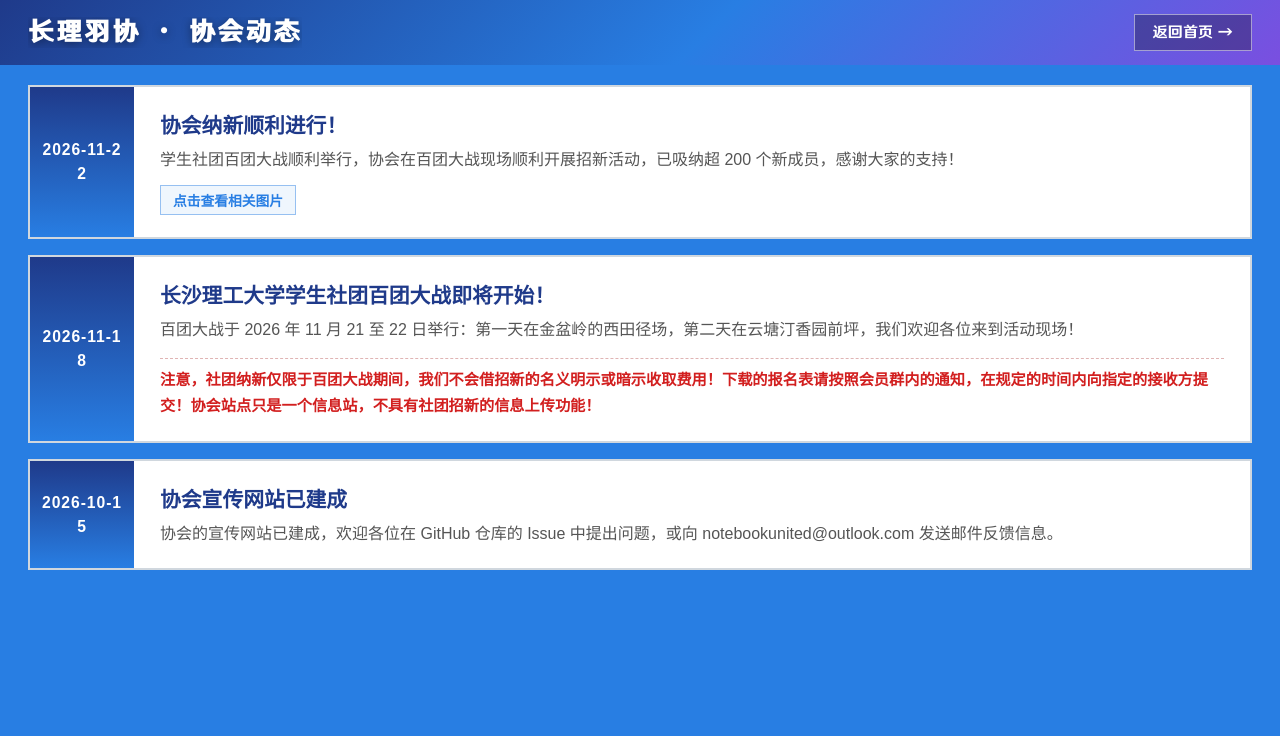
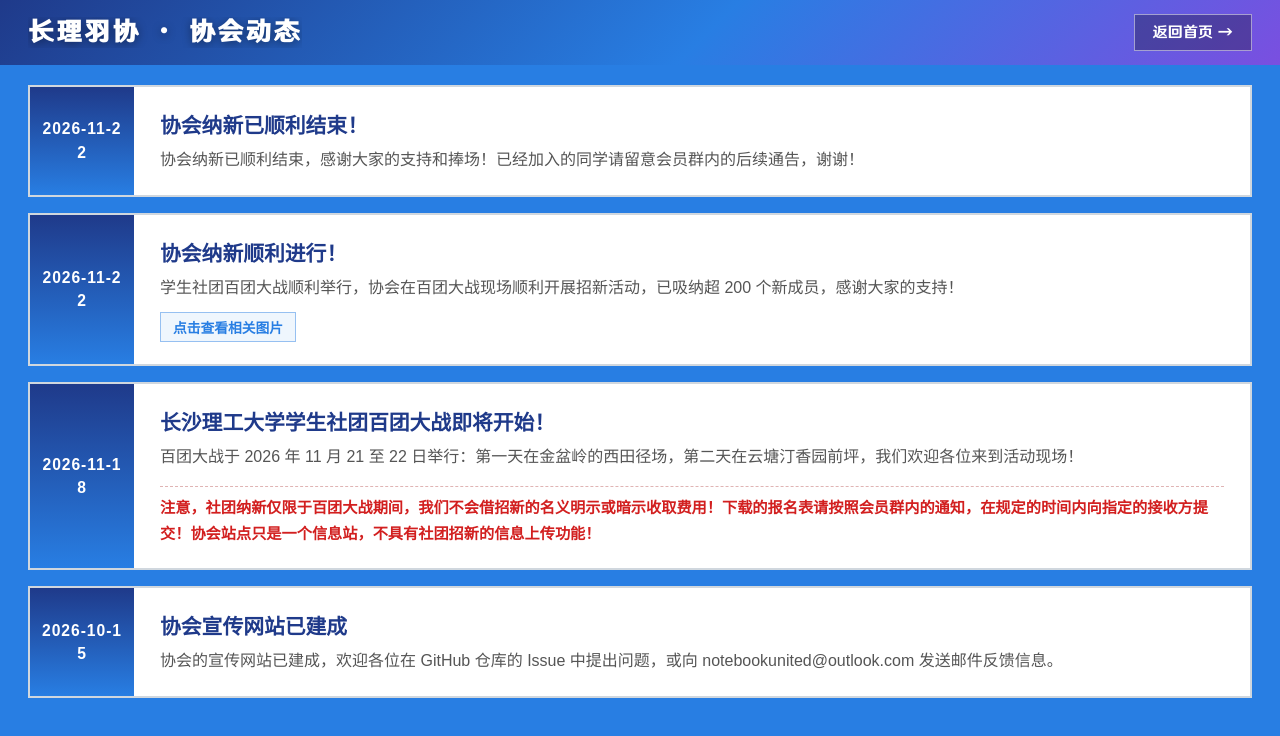
Before and after one commit to NBULTS/csustbc, a plain HTML site: page News/news.html in a window 1280 px wide. Drawn offline with Linux system fonts and the light colour scheme.

Commit message:
新增协会动态：协会纳新已顺利结束

```diff
--- a/News/news.html
+++ b/News/news.html
@@ -363,6 +363,12 @@
         var NEWS = [
             {
                 date: '2026-11-22',
+                title: '协会纳新已顺利结束！',
+                desc: '协会纳新已顺利结束，感谢大家的支持和捧场！' +
+                      '已经加入的同学请留意会员群内的后续通告，谢谢！'
+            },
+            {
+                date: '2026-11-22',
                 title: '协会纳新顺利进行！',
                 desc: '学生社团百团大战顺利举行，协会在百团大战现场顺利开展招新活动，' +
                       '已吸纳超 200 个新成员，感谢大家的支持！',
```
